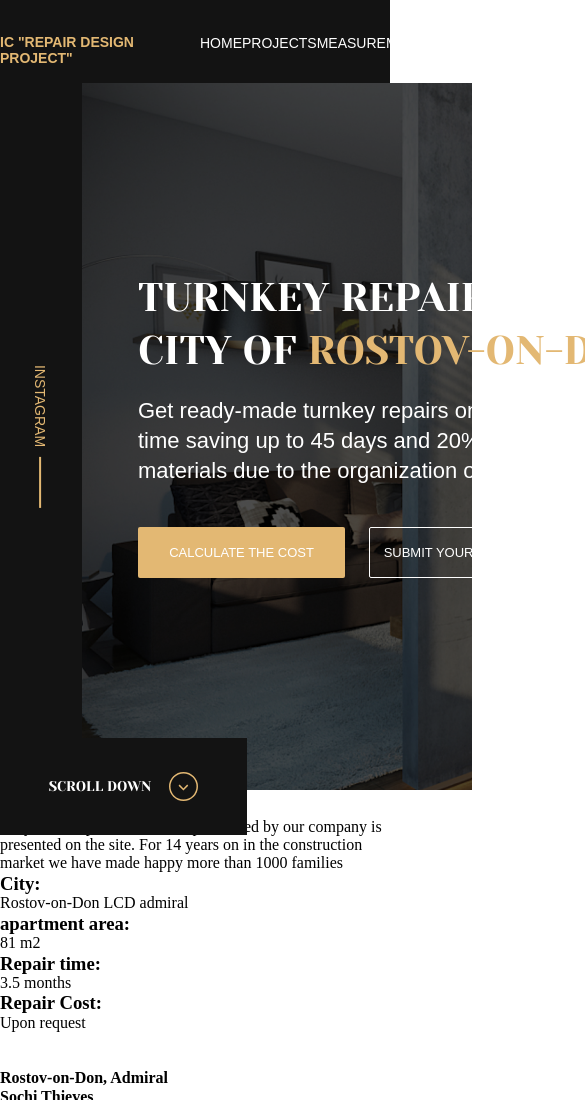
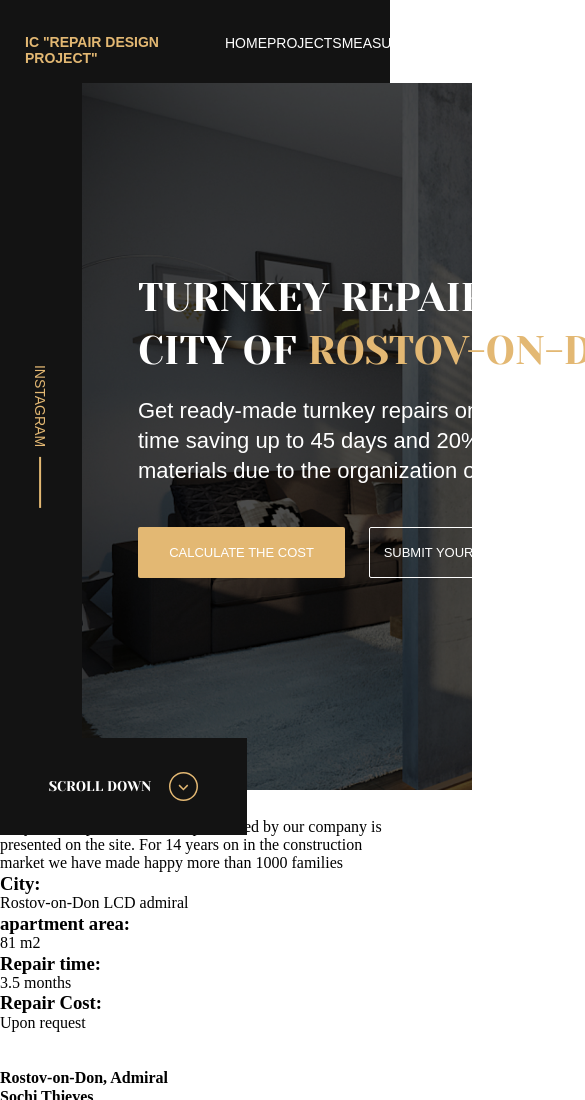
Before and after one commit to wlukla/repair-design-project, a plain HTML site: page index.html in a window 390 px wide. Shown: the top 1100 px of the page, 585 px wide, since content can reach past the window. Drawn offline with nearby package versions, Linux system fonts and the light colour scheme; files that its build step writes are made by us from their sources; a web font is replaced by a local one.

Commit message:
feat: add media querry

```diff
--- a/style.scss
+++ b/style.scss
@@ -213,3 +213,9 @@ button {
     color: #FFFFFF;
   }
 }
+
+@media screen and (max-width: 400px) {
+  .header-wrapper {
+    max-width: 340px;
+  }
+}
```
